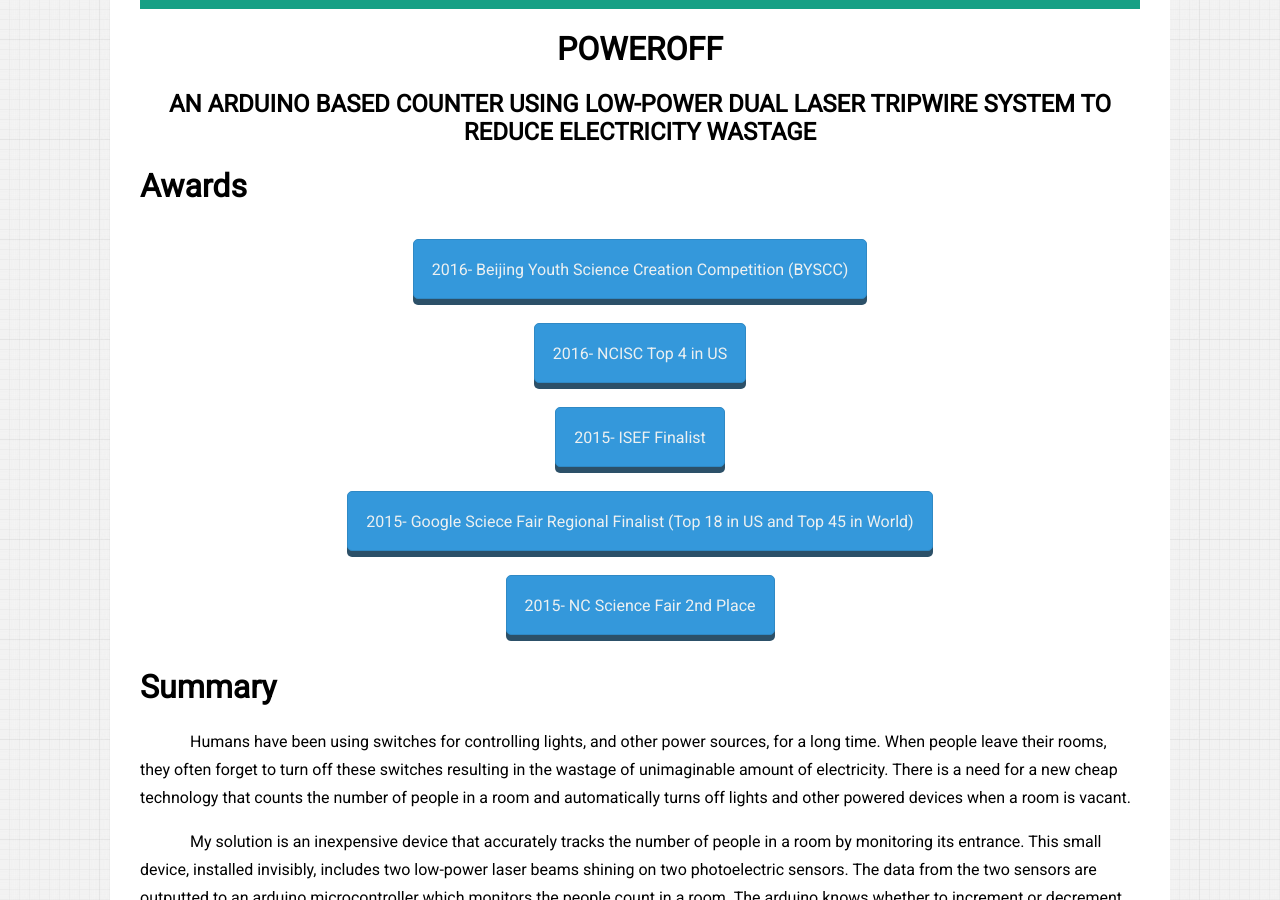
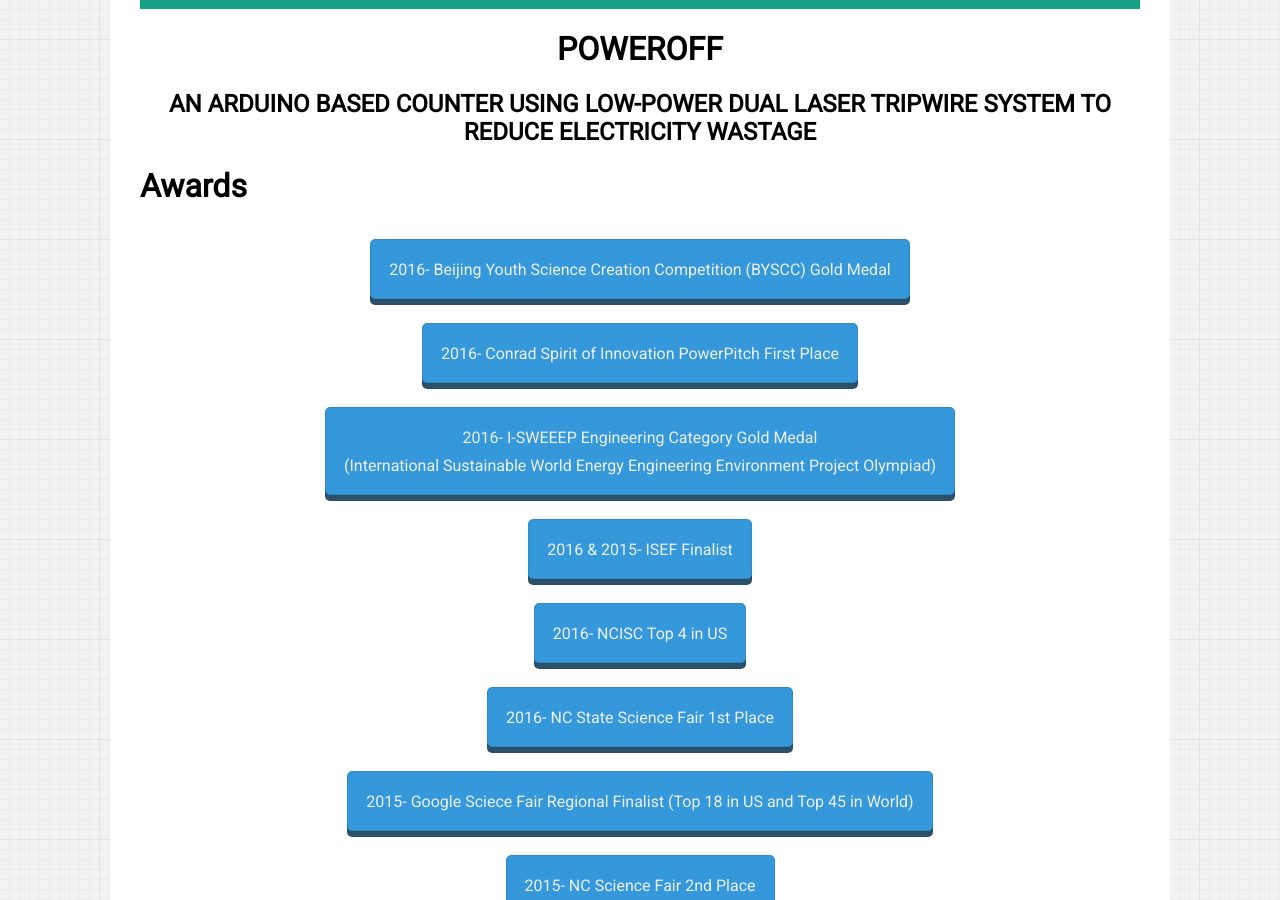
Before and after one commit to RohanVDeshpande/RohanVDeshpande.github.io, a Jekyll site: the page built from _posts/proj/2016-10-23-PowerOff.md, in a window 1280 px wide and 900 px high, scrolled down 460 px. Built offline with Jekyll 4.4.1, drawn with Linux system fonts in a browser that asks for light colours.

```diff
--- a/_posts/proj/2016-10-23-PowerOff.md
+++ b/_posts/proj/2016-10-23-PowerOff.md
@@ -13,7 +13,13 @@ category: proj
 
 # Awards
 
-<p class="ButtonsArea"><a href="/files/NCISC-Poweroff-RohanDeshpande.pdf" class="button-3d">2016-  Beijing Youth Science Creation Competition (BYSCC)</a><br><a href="/files/NCISC-Poweroff-RohanDeshpande.pdf" class="button-3d">2016-    NCISC Top 4 in US</a><br><a href="#" class="button-3d">2015-    ISEF Finalist</a><br><a href="dltw2.html" class="button-3d">2015- Google Sciece Fair Regional Finalist  (Top 18 in US and Top 45 in World)</a><br><a href="http://ncsef.sfiab.com/winners.php?year=2015&amp;type=Grand" class="button-3d">2015- NC Science Fair 2nd Place</a><br></p>
+<p class="ButtonsArea"><a href="/files/NCISC-Poweroff-RohanDeshpande.pdf" class="button-3d">2016-  Beijing Youth Science Creation Competition (BYSCC) Gold Medal</a><br>
+<a href="" class="button-3d">2016- Conrad Spirit of Innovation PowerPitch First Place</a><br>
+<a href="" class="button-3d">2016- I-SWEEEP Engineering Category Gold Medal <br>(International Sustainable World Energy Engineering Environment Project Olympiad)</a><br>
+<a href="#" class="button-3d">2016 & 2015-    ISEF Finalist</a><br>
+<a href="/files/NCISC-Poweroff-RohanDeshpande.pdf" class="button-3d">2016-    NCISC Top 4 in US</a><br>
+<a href="" class="button-3d">2016- NC State Science Fair 1st Place</a><br>
+<a href="dltw2.html" class="button-3d">2015- Google Sciece Fair Regional Finalist  (Top 18 in US and Top 45 in World)</a><br><a href="http://ncsef.sfiab.com/winners.php?year=2015&amp;type=Grand" class="button-3d">2015- NC Science Fair 2nd Place</a><br></p>
 
 # Summary
 Humans have been using switches for controlling lights, and other power sources, for a long time. When people leave their rooms, they often forget to turn off these switches resulting in the wastage of unimaginable amount of electricity. There is a need for a new cheap technology that counts the number of people in a room and automatically turns off lights and other powered devices when a room is vacant.
```
Also changed, not shown: _includes/materialawards.html (+5 -5 lines), index.html (+1 -1 lines), 3 other files.
